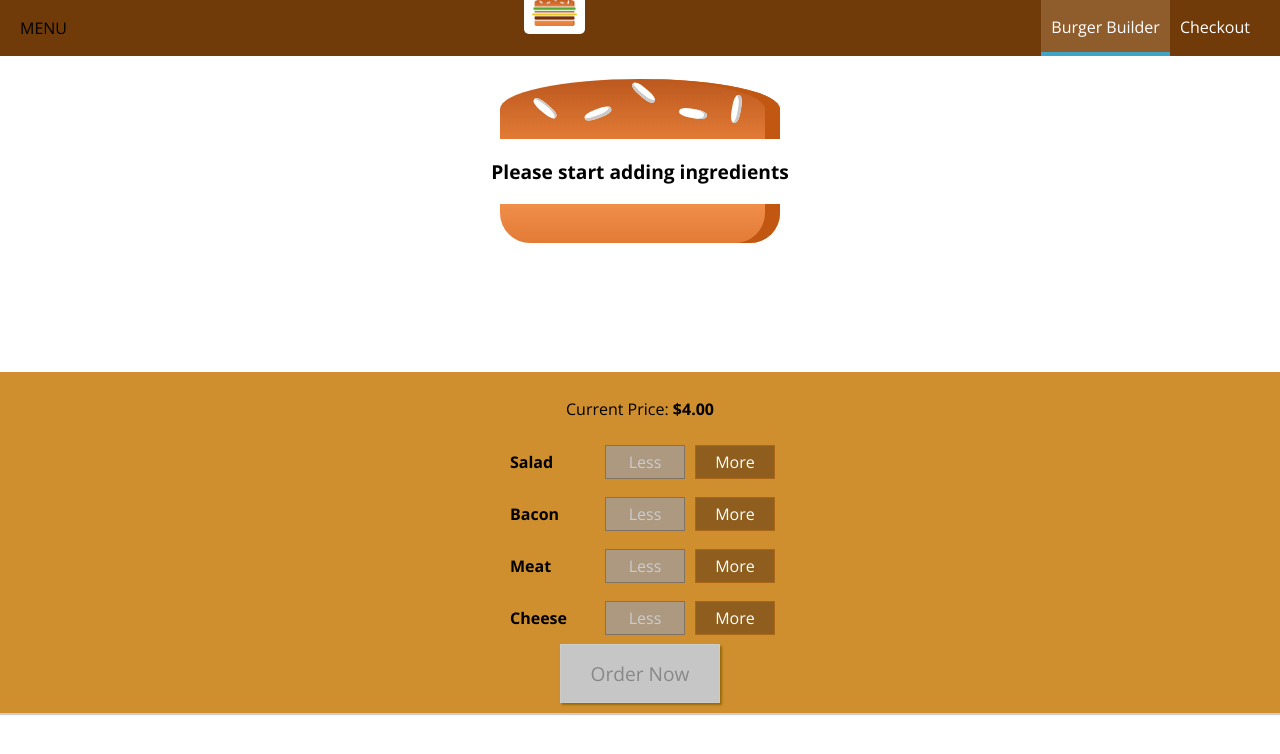
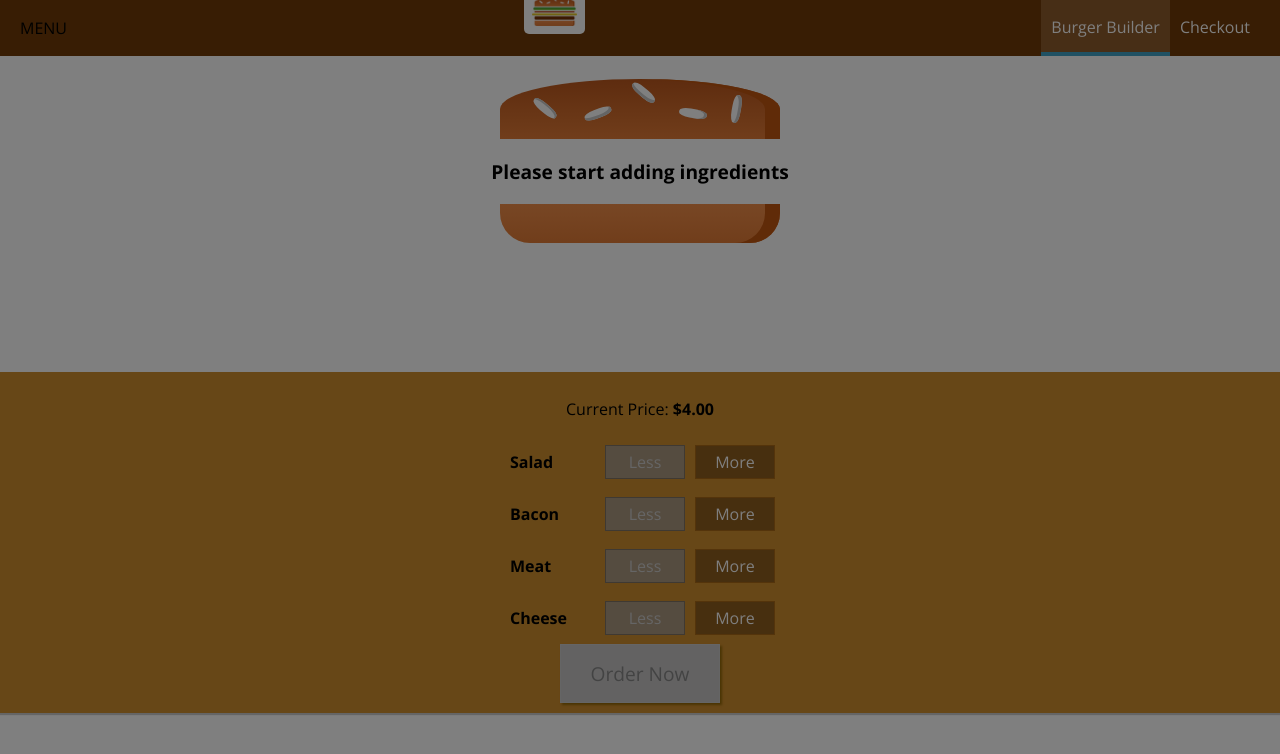
Before and after one commit to BuffaloRob/burger-builder, a React (Create React App) app: page / in a window 1280 px wide. Shown: the top 754 px of the page. Built offline with nearby package versions, Linux system fonts and the light colour scheme.

Commit message:
+ state to this.state.showSideDrawer for SideDrawer open prop in Layout

```diff
--- a/src/components/Layout/Layout.js
+++ b/src/components/Layout/Layout.js
@@ -18,7 +18,7 @@ class Layout extends Component {
         <Toolbar />
         <SideDrawer
           closed={this.sideDrawerClosedHandler}
-          open={this.showSideDrawer} />
+          open={this.state.showSideDrawer} />
         <main className={classes.Content}>
           {this.props.children}
         </main>
```
